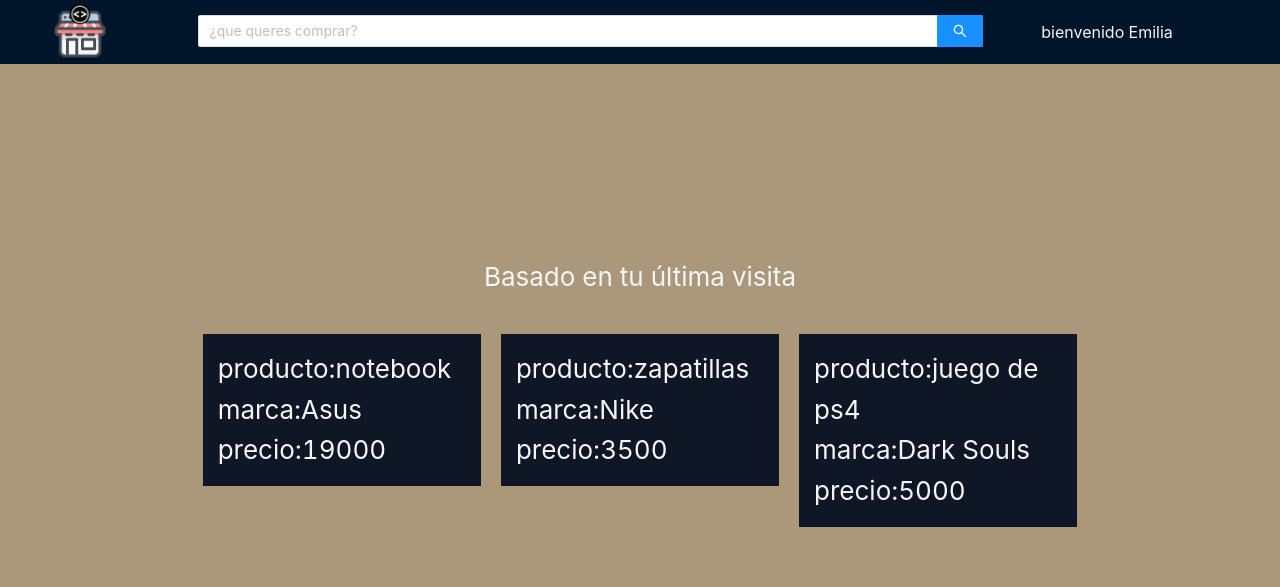
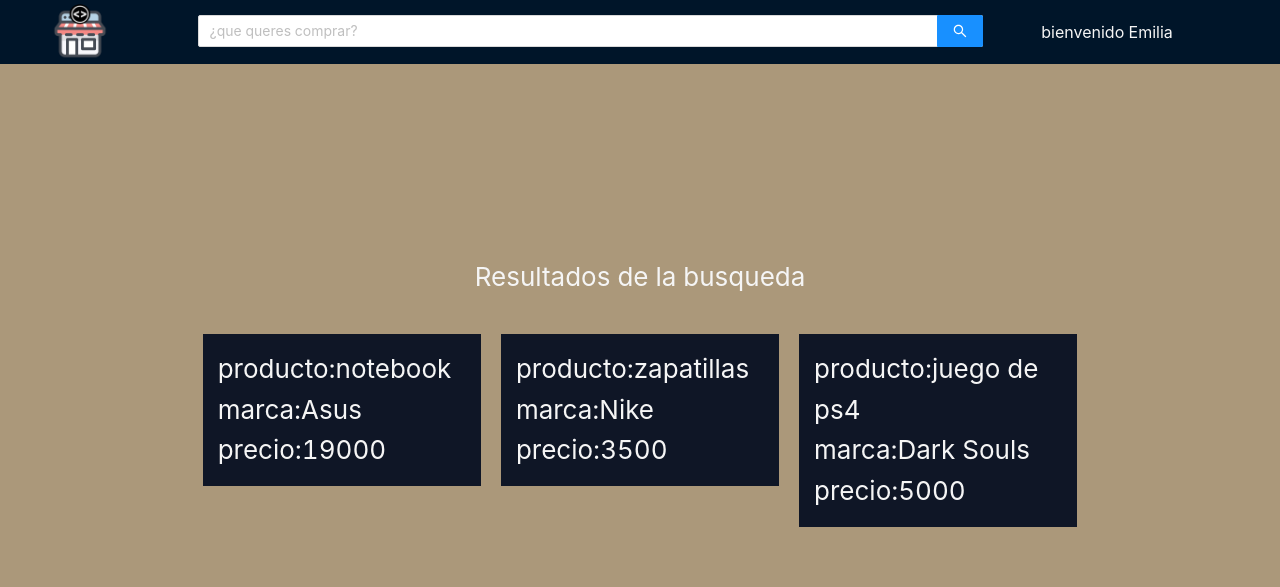
Before and after one commit to Emilia747/rolling-store-eal, a React (Create React App) app: page /results in a window 1280 px wide. Shown: the top 587 px of the page. Built offline with nearby package versions, Linux system fonts and the light colour scheme.

Commit message:
inlacion e implementacion de rutas

```diff
--- a/package.json
+++ b/package.json
@@ -9,6 +9,7 @@
     "antd": "^4.2.2",
     "react": "^16.13.1",
     "react-dom": "^16.13.1",
+    "react-router-dom": "^5.2.0",
     "react-scripts": "3.4.1"
   },
   "scripts": {
--- a/src/App.js
+++ b/src/App.js
@@ -1,7 +1,14 @@
 import React, {Component} from 'react';
 import Main from './components/Main';
+import Results from './components/Results';
 import './App.css';
 import{Button} from "antd";
+import {
+  BrowserRouter as Router,
+  Switch,
+  Route,
+  Link
+} from "react-router-dom";
 
 
 
@@ -40,13 +47,23 @@ constructor(props){
    const { userName, products }=this.state;
 
   return (
-    <div className="App-container">
-      <header className="App-container">
+    <Router>
+      <Switch>
+        <Route path="/" exact>
+          <div className="App-container">
+            <Main userName={userName} products={products}/>
+          </div>
+        </Route>
+        <Route path="/results">
+          <div className="App-container">
+            <Results userName={userName} products={products}/>
+          </div>
+        </Route>
+      </Switch>
+    </Router>
 
-       <Main userName={userName} products={products}/>
 
-      </header>
-    </div>
+
   );
 }
 }
--- a/src/components/Results.js
+++ b/src/components/Results.js
@@ -1,12 +1,48 @@
-import React, {Component} from 'react';
+import React, { Component } from "react";
+import logo from "../img/logo.png";
+import { Layout, Input, Row, Col } from "antd";
+import ProductCard from "./ProductCart";
+const { Header, Content, Footer } = Layout;
+const { Search } = Input;
 
 export default class Results extends Component {
+  render() {
+    const { userName, products } = this.props;
 
-render(){
-    return(
-        <div> soy main</div>
-    )
+    return (
+      <Layout>
+        <Header className="header">
+          <Row>
+            <Col xs={{ span: 5 }} lg={{ span: 3 }}>
+              <img src={logo} className="header-logo" alt="logo" />
+            </Col>
+            <Col xs={{ span: 5 }} lg={{ span: 16 }}>
+              <div className="header-search">
+                <Search
+                  placeholder="¿que queres comprar?"
+                  onSearch={(value) => console.log(value)}
+                  enterButton
+                />
+              </div>
+            </Col>
+            <Col xs={{ span: 0 }} lg={{ span: 5 }}>
+              <div className="header-greetings">bienvenido {userName}</div>
+            </Col>
+          </Row>
+        </Header>
+        <Content className="content">
+          <p> Resultados de la busqueda </p>
+          <Row>
+            {products.map(prod => (
+              <Col xs={{ span: 24 }} lg={{ span: 8 }}>
+                <ProductCard key={prod.id} product={prod} />
+              </Col>
+            ))}
+          </Row>
+        </Content>
+
+        <Footer className="footer">footer</Footer>
+      </Layout>
+    );
+  }
 }
-
-
-}
```
Also changed, not shown: 1 other file (tests, documents, lock files or other folders).
